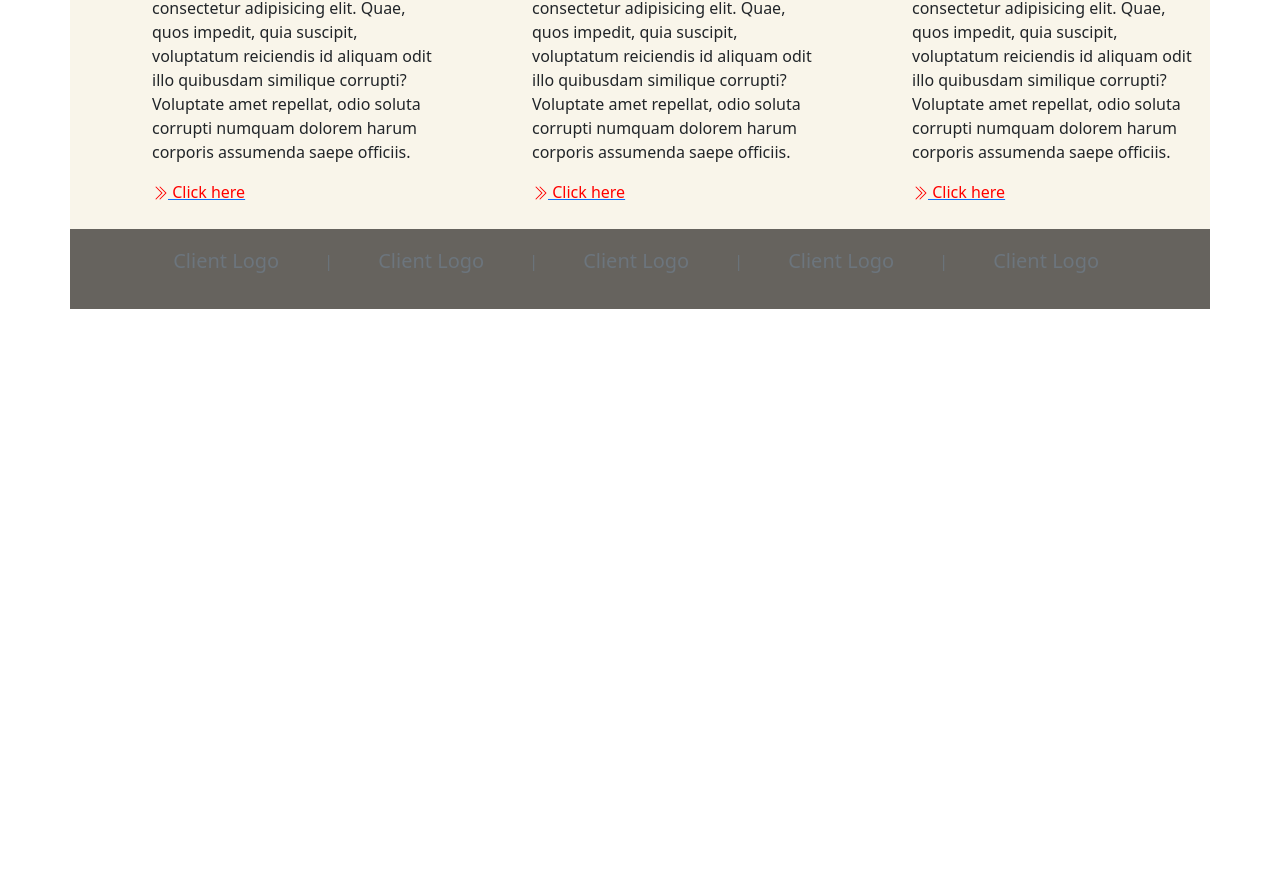
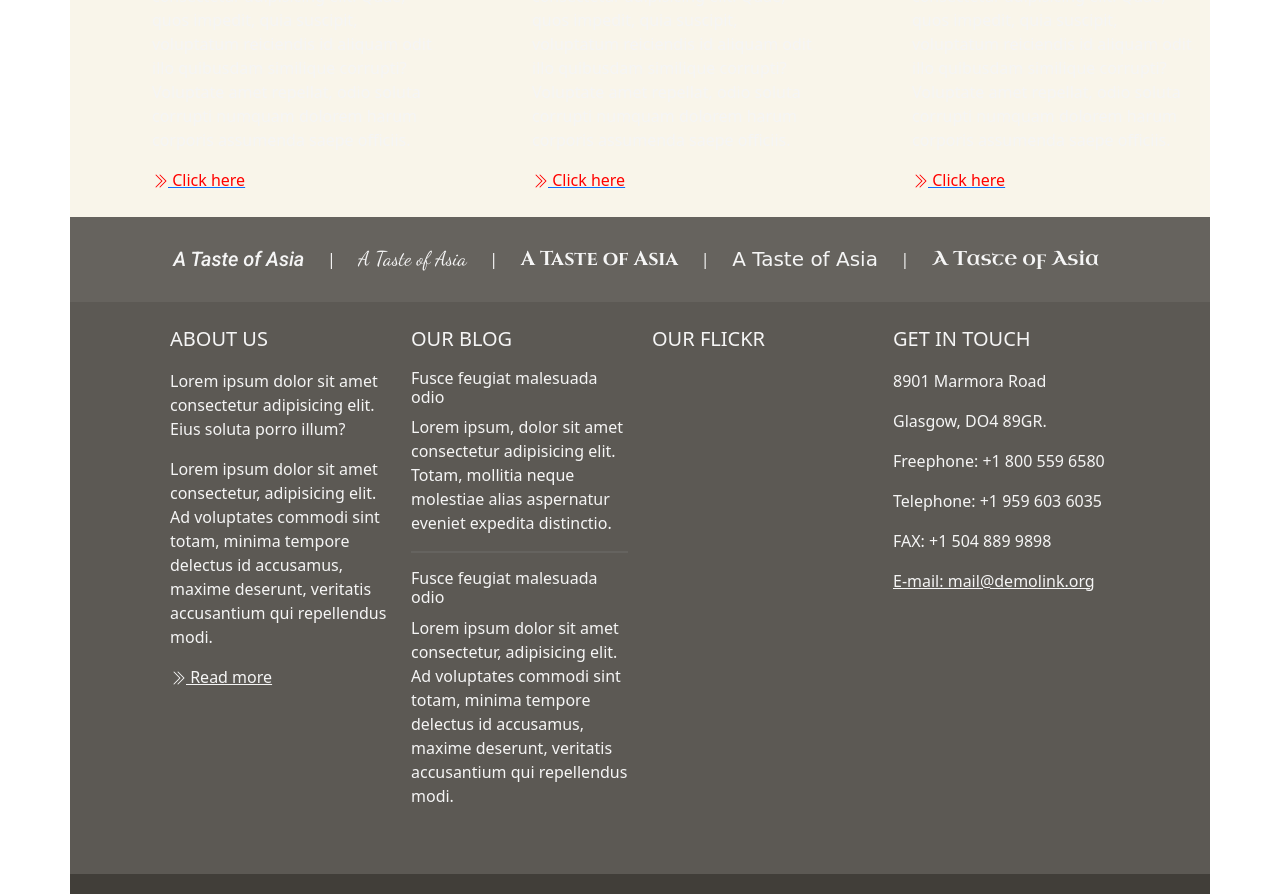
Before and after one commit to veriesseals/restaurant, a plain HTML site: page index.html in a window 1280 px wide. Shown: the part 1732-2626 px from the top of the page. Before the commit the page ends 2041 px from the top, so only its background shows below. Drawn offline with nearby package versions, Linux system fonts and the light colour scheme; a web font is replaced by a local one.

Commit message:
Added HTML and CSS for sect 8,9 and footer

```diff
--- a/css/style.css
+++ b/css/style.css
@@ -39,7 +39,8 @@
 #sect-02-cont h1{
     margin-left: 200px;
     color: whitesmoke;
-    font-family: 'Hind Siliguri', sans-serif;
+    font-family: 'Aboreto', cursive;
+    font-size: 30px;
 }
 
 #top-nav-links {
@@ -78,6 +79,7 @@
 
 #sect-3-search-box svg{
     margin-top: 7px;
+    margin-left: 10px;
 }
 
 /* ---------------------------------------- */
@@ -173,8 +175,9 @@
 /* Section 7 */
 
 #sect-07-cont {
-    padding-top: 20px;
-    padding-bottom: 20px;
+
+    padding-top: 30px;
+    padding-bottom: 15px;
 }
 
 #sect-07-cont {
@@ -185,3 +188,85 @@
 #sect-07-cont-items {
     margin-left: 8%;
 }
+
+#client-logo1 {
+    font-family: 'Roboto', sans-serif;
+}
+
+#client-logo2 {
+    font-family: 'Dancing Script', cursive;
+}
+
+#client-logo3 {
+    font-family: 'Cinzel', serif;
+}
+
+#client-logo4 {
+    font-family: 'Aboreto', cursive;
+}
+
+#client-logo5 {
+    font-family: 'Uncial Antiqua', cursive;
+}
+
+/* ---------------------------------------- */
+/* Section 8 */
+
+#sect-08-cont{
+    padding: 25px 100px 50px;
+    background-color: #5c5954;
+}
+
+#sect-08-cont-item1 h5{
+    padding-bottom: 10px;
+}
+
+#sect-08-cont-item2 h5{
+    padding-bottom: 10px;
+}
+
+#sect-08-cont-item2 hr{
+    border: 1px solid grey;
+}
+
+#sect-08-cont-item3 h5{
+    padding-bottom: 10px;
+}
+
+#sect-08-cont-item4 h5{
+    padding-bottom: 10px;
+}
+
+#sect-08-cont h5 {
+    color: whitesmoke;
+}
+
+#sect-08-cont h6{
+    color: whitesmoke;
+}
+
+#sect-08-cont p{
+    color: whitesmoke;
+}
+
+#sect-08-cont-item1 a{
+    color: whitesmoke;
+}
+
+#sect-08-cont-item4 a:link{
+    color: whitesmoke;
+}
+
+/* ---------------------------------------- */
+/* Section 9 */
+
+#sect-09-cont{
+    padding: 30px 100px 0px 100px;
+    border-bottom-left-radius: 4px;
+    border-bottom-right-radius: 4px;
+    background-color: #413e39;
+}
+
+#sect-09-cont h1, p{
+    color: whitesmoke;
+}
--- a/index.html
+++ b/index.html
@@ -9,9 +9,14 @@
     <link rel="preconnect" href="https://fonts.googleapis.com">
     <link rel="preconnect" href="https://fonts.gstatic.com" crossorigin>
     <link href="https://fonts.googleapis.com/css2?family=Fira+Sans&family=Work+Sans:wght@700&display=swap" rel="stylesheet">
+    <link href="https://fonts.googleapis.com/css2?family=Roboto:ital,wght@1,500&display=swap" rel="stylesheet">
+    <link href="https://fonts.googleapis.com/css2?family=Dancing+Script&display=swap" rel="stylesheet">
+    <link href="https://fonts.googleapis.com/css2?family=Cinzel:wght@700&display=swap" rel="stylesheet">
+    <link href="https://fonts.googleapis.com/css2?family=Aboreto&display=swap" rel="stylesheet">
+    <link href="https://fonts.googleapis.com/css2?family=Uncial+Antiqua&display=swap" rel="stylesheet">
     <link rel="stylesheet" href="css/style.css">
     <link rel="stylesheet" href="js/script.js">
-    <title>Restaurant</title>
+    <title>A Taste of Asia</title>
 </head>
 <body>
 
@@ -57,7 +62,7 @@
             <div class="row">
                 <div class="col-md-12 d-flex">
                     <div class="col-md-5">
-                        <h1>Restaurant</h1>
+                        <h1>A Taste of Asia</h1>
                     </div>
                     <div id="top-nav-links" class="col-md-8">
                         <button type="button" class="btn btn-primary btn-sm"><a href="about.html">ABOUT</a></button>
@@ -305,20 +310,102 @@
     <section class="section7">
         <div id="sect-07-cont" class="container">
             <div class="row">
-                <div id="sect-07-cont-items" class="col-md-10 d-flex justify-content-md-between text-muted">
-                    <h5>Client Logo</h5>
+                <div id="sect-07-cont-items" class="col-md-10 d-flex justify-content-md-between">
+                    <h5 id="client-logo1">A Taste of Asia</h5>
                     <p>|</p>
-                    <h5>Client Logo</h5>
+                    <h5 id="client-logo2">A Taste of Asia</h5>
                     <p>|</p>
-                    <h5>Client Logo</h5>
+                    <h5 id="client-logo3">A Taste of Asia</h5>
                     <p>|</p>
-                    <h5>Client Logo</h5>
+                    <h5 id="client-logo4">A Taste of Asia</h5>
                     <p>|</p>
-                    <h5>Client Logo</h5>
+                    <h5 id="client-logo5">A Taste of Asia</h5>
                 </div>
             </div>
         </div>
     </section>
+
+    <!-- Section 8 -->
+
+    <section class="section8">
+        <div id="sect-08-cont" class="container">
+            <div class="row">
+                <div id="sect-08-cont-item1" class="col-md-3">
+                    <div>
+                        <h5>ABOUT US</h5>
+                    </div>
+                    <div>
+                        <p>Lorem ipsum dolor sit amet consectetur adipisicing elit. Eius soluta porro illum?</p>
+                        <p>Lorem ipsum dolor sit amet consectetur, adipisicing elit. Ad voluptates commodi sint totam, minima tempore delectus id accusamus, maxime deserunt, veritatis accusantium qui repellendus modi.</p>
+                    </div>
+                    <div>
+                        <a href="#link"><span><svg xmlns="http://www.w3.org/2000/svg" width="16" height="16" fill="currentColor" class="bi bi-chevron-double-right" viewBox="0 0 16 16">
+                            <path fill-rule="evenodd" d="M3.646 1.646a.5.5 0 0 1 .708 0l6 6a.5.5 0 0 1 0 .708l-6 6a.5.5 0 0 1-.708-.708L9.293 8 3.646 2.354a.5.5 0 0 1 0-.708z"/>
+                            <path fill-rule="evenodd" d="M7.646 1.646a.5.5 0 0 1 .708 0l6 6a.5.5 0 0 1 0 .708l-6 6a.5.5 0 0 1-.708-.708L13.293 8 7.646 2.354a.5.5 0 0 1 0-.708z"/>
+                          </svg> Read more</span></a>
+                    </div>
+                </div>
+                <div id="sect-08-cont-item2" class="col-md-3">
+                    <div>
+                        <h5>OUR BLOG</h5>
+                    </div>
+                    <div>
+                        <div>
+                            <h6>Fusce feugiat malesuada odio</h6>
+                        </div>
+                        <div>
+                            <p>Lorem ipsum, dolor sit amet consectetur adipisicing elit. Totam, mollitia neque molestiae alias aspernatur eveniet expedita distinctio.</p>
+                        </div>
+
+                        <hr>
+
+                        <div>
+                            <h6>Fusce feugiat malesuada odio</h6>
+                        </div>
+                        <div>
+                            <p>Lorem ipsum dolor sit amet consectetur, adipisicing elit. Ad voluptates commodi sint totam, minima tempore delectus id accusamus, maxime deserunt, veritatis accusantium qui repellendus modi.</p>
+                        </div>
+
+                    </div>
+
+                </div>
+                <div id="sect-08-cont-item3" class="col-md-3">
+                    <div>
+                        <h5>OUR FLICKR</h5>
+                    </div>
+                </div>
+                <div id="sect-08-cont-item4" class="col-md-3">
+                    <div>
+                        <h5>GET IN TOUCH</h5>
+                    </div>
+                    <div>
+                        <p>8901 Marmora Road</p>
+                        <p>Glasgow, DO4 89GR.</p>
+                        <p>Freephone: +1 800 559 6580</p>
+                        <p>Telephone: +1 959 603 6035</p>
+                        <p>FAX:       +1 504 889 9898</p>
+                    </div>
+                    <div>
+                        <p><a href="mailto:mail@demolink.org">E-mail: mail@demolink.org</a></p>
+                    </div>
+
+                </div>
+            </div>
+        </div>
+    </section>
+
+    <!-- Footer -->
+    <footer>
+        <div id="sect-09-cont" class="container">
+            <div class="row">
+                <div class="col-md-6">
+                    <h1>A Taste of Asia</h1><p>&copy;</p>
+                    <p>A Taste of Asia &copy; 2022 Privacy Policy</p>
+                </div>
+
+            </div>
+        </div>
+    </footer>
 
 
 
```
